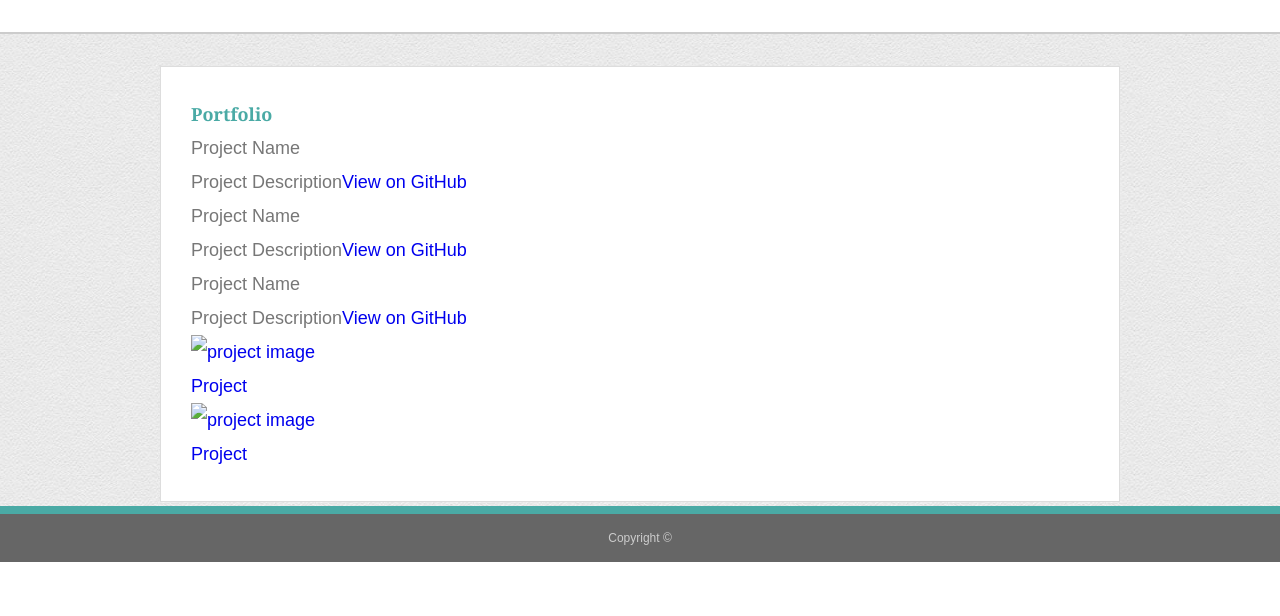
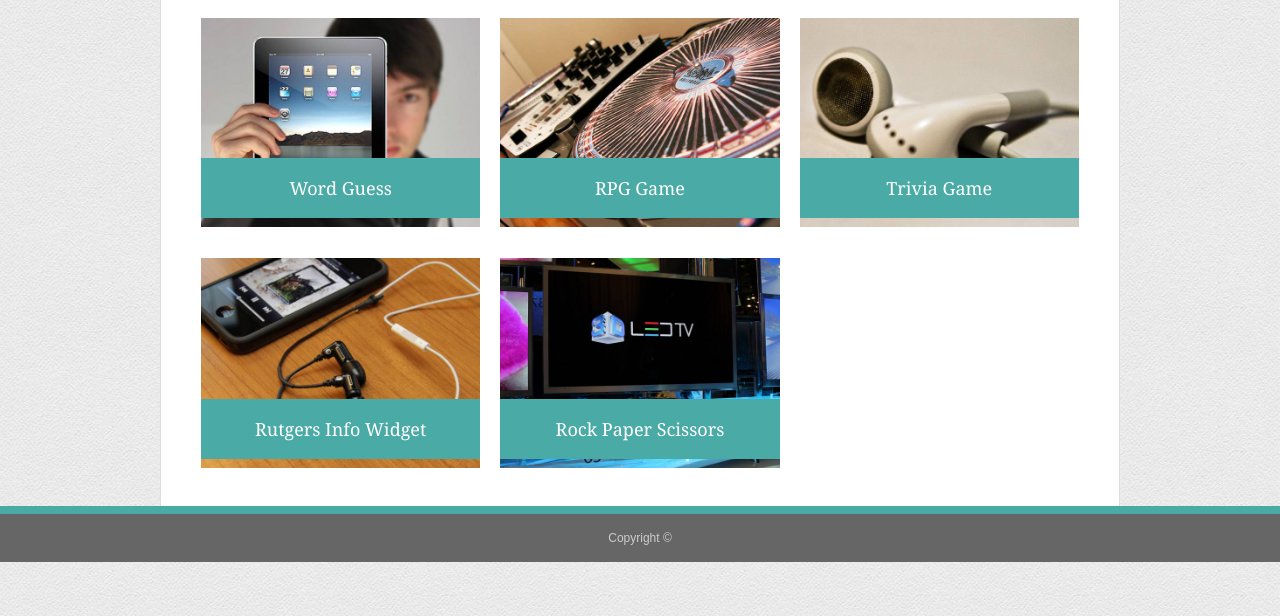
Before and after one commit to kjonathante/Responsive-Portfolio, a plain HTML site: page portfolio.html in a window 1280 px wide. Shown: the part 238-854 px from the top of the page. Before the commit the page ends 800 px from the top, so only its background shows below. Drawn offline with Linux system fonts and the light colour scheme.

Commit message:
draft for portfolio and contact

```diff
--- a/assets/css/style.css
+++ b/assets/css/style.css
@@ -14,7 +14,7 @@ body {
   background-image: url("../images/creampaper.png");
 }
 
-h1,h2 {
+h1,h2,h3 {
 	font-family: Georgia, Times, 'Times New Roman', serif;
 	font-weight: 700;
 	color: #4aaaa5;
@@ -40,11 +40,14 @@ header {
 	width: 100%;
 }
 
+.container {
+	margin: 0 auto;
+}
+
 .container,
 main {
 	width: 100%;
 	max-width: 960px;
-	margin: 0 auto;
 	/* clear: both; */
 }
 
@@ -83,9 +86,7 @@ main {
   padding: 30px;
   border: 1px solid #ddd;
   margin: 0 auto 6rem auto;
-  width: 100%;
-  /* max-width: 960px; */
-  /* float: left; */
+  overflow: auto;
 }
 
 main h2 {
@@ -121,6 +122,72 @@ footer {
   height: auto;
 }
 
+/* portfolio */
+.placeholder {
+  width: 33.33%;
+  /* background-color: grey; */
+  padding: 10px;
+  float: left;
+}
+
+.img-holder {
+  position: relative;
+  width: 100%;
+}
+
+.project-img {
+  width: 100%;
+}
+
+.img-holder h3 {
+  position: absolute;
+  bottom: 20px;
+  width: 100%;
+  color: #fff;
+  background-color: #4aaaa5;
+  padding: 15px;
+  font-weight: 300;
+  line-height: 1.875rem;
+  text-align: center;
+}
+
+/* contact */
+
+input[type=text],
+input[type=email],
+textarea {
+  width: 100%;
+  padding: 5px;
+  margin-top: 5px;
+  margin-bottom: 15px;
+  border: 1px solid #ddd;
+  font-size: 14px;
+  height: 35px;
+}
+
+textarea {
+  height: 200px
+}
+
+input[type=submit] {
+  background-color: #4aaaa5;
+  color: #fff;
+  font-size: 18px;
+  line-height: 24px;
+  padding: 8px 30px;
+  cursor: pointer;
+}
+
+textarea {
+  resize: none;
+}
+
+::placeholder { /* Chrome, Firefox, Opera, Safari 10.1+ */
+  color: #aaa;
+  opacity: .8; /* Firefox */
+}
+
+
 @media screen and (max-width: 980px) {
 
 }
@@ -128,6 +195,9 @@ footer {
 @media screen and (max-width: 768px) {
   .container, main {
     max-width: 748px;
+  }
+  .col-md {
+    width: 50%;
   }
 }
 
--- a/portfolio.html
+++ b/portfolio.html
@@ -4,108 +4,72 @@
   <meta charset="UTF-8">
   <meta name="viewport" content="width=device-width, initial-scale=1.0">
   <meta http-equiv="X-UA-Compatible" content="ie=edge">
+  <title>Kit Jonathan Te | Responsive Portfolio</title>
   <link rel="stylesheet" href="assets/css/reset.css">
   <link rel="stylesheet" href="assets/css/style.css">
-  <title>Document</title>
 </head>
 <body>
   <header>
     <div class="container">
       <!-- logo -->
       <a href="index.html">
-        <h1 class="logo">
-          Kit Jonathan Te
-        </h1>
+        <h1 class="logo col-sm">Kit Jonathan Te</h1>
       </a>
       <!-- /logo -->
 
       <!-- navigation -->
-      <nav class="nav">
-        <ul>
-          <li><a href="index.html">About</a></li><!--
-          --><li><a href="portfolio.html">Portfolio</a></li><!--
-          --><li><a href="contact.html">Contact</a></li>
-        </ul>
+      <nav class="col-sm">
+        <a href="index.html">About</a>
+        <a href="portfolio.html">Portfolio</a>
+        <a href="contact.html">Contact</a>
       </nav>
       <!-- /navigation -->
     </div>
   </header>
 
 
-  <main class="container main">
-    <h1>Portfolio</h1>
-    <div class="portfolio">
-      <div class="placeholder">
-        <div class="image-container-alt">
+  <main>
+    <h2>Portfolio</h2>
 
-          <div class="ch-item ch-img-1">
-            <div class="ch-info">
-              <h6>Project Name</h6>
-              <p>Project Description<a href="http://kjonathante.github.io/">View on GitHub</a></p>
+    <div class="placeholder col-md col-sm">
+      <div class="img-holder">
+        <img class="project-img" src="assets/images/technics-q-c-640-480-1.jpg" alt="Word Guess">
+        <h3>Word Guess</h3>
       </div>
     </div>
 
-        </div>
-      </div>
-      <div class="placeholder">
-        <div class="image-container-alt">
-
-          <div class="ch-item2 ch-img-1">
-            <div class="ch-info2">
-              <h6>Project Name</h6>
-              <p>Project Description<a href="http://kjonathante.github.io/">View on GitHub</a></p>
+    <div class="placeholder col-md col-sm">
+      <div class="img-holder">
+        <img class="project-img" src="assets/images/technics-q-c-640-480-2.jpg" alt="RPG Game">
+        <h3>RPG Game</h3>
       </div>
     </div>
 
-        </div>
-      </div>
-      <div class="placeholder">
-        <div class="image-container-alt">
-
-          <div class="ch-item3 ch-img-1">
-            <div class="ch-info3-wrap">
-              <div class="ch-info3">
-                <div class="ch-info3-front ch-img-1"></div>
-                <div class="ch-info3-back">
-                  <h6>Project Name</h6>
-                  <p>Project Description<a href="http://kjonathante.github.io/">View on GitHub</a></p>
-                </div>
-              </div>
+    <div class="placeholder col-md col-sm">
+      <div class="img-holder">
+        <img class="project-img" src="assets/images/technics-q-c-640-480-5.jpg" alt="Trivia Game">
+        <h3>Trivia Game</h3>
       </div>
     </div>
 
+    <div class="placeholder col-md col-sm">
+      <div class="img-holder">
+        <img class="project-img" src="assets/images/technics-q-c-640-480-7.jpg" alt="Rutgers Info Widget">
+        <h3>Rutgers Info Widget</h3>
       </div>
     </div>
-      <div class="placeholder">
-        <a href="#">
-          <!-- Text Blocks in Image -->
-          <div class="image-container">
-            <img class="project-image" src="assets/images/picsum_250_300.jpeg" alt="project image">
-            <div class="text-block">
-              <h6>Project</h6>
+
+    <div class="placeholder col-md col-sm">
+      <div class="img-holder">
+        <img class="project-img" src="assets/images/technics-q-c-640-480-9.jpg" alt="Rock Paper Scissors">
+        <h3>Rock Paper Scissors</h3>
       </div>
     </div>
-          <!-- /Text Blocks in Image -->
-        </a>
-      </div>
-      <div class="placeholder">
-        <a href="#">
-          <!-- Text Blocks in Image -->
-          <div class="image-container">
-            <img class="project-image" src="assets/images/picsum_250_300.jpeg" alt="project image">
-            <div class="text-block">
-              <h6>Project</h6>
-            </div>
-          </div>
-          <!-- /Text Blocks in Image -->
-        </a>
-      </div>
-    </div>
+
   </main>
 
-
   <footer>
-    <p><small>Copyright &copy;</small></p>
+      Copyright &copy;
   </footer>
 </body>
 </html>
```
Also changed, not shown: contact.html (+26 -25 lines), assets/images/technics-q-c-640-480-1.jpg (added), assets/images/technics-q-c-640-480-2.jpg (added), assets/images/technics-q-c-640-480-5.jpg (added), assets/images/technics-q-c-640-480-7.jpg (added), assets/images/technics-q-c-640-480-9.jpg (added), 1 other file. Lines whose indentation alone changed are shown as unchanged.
